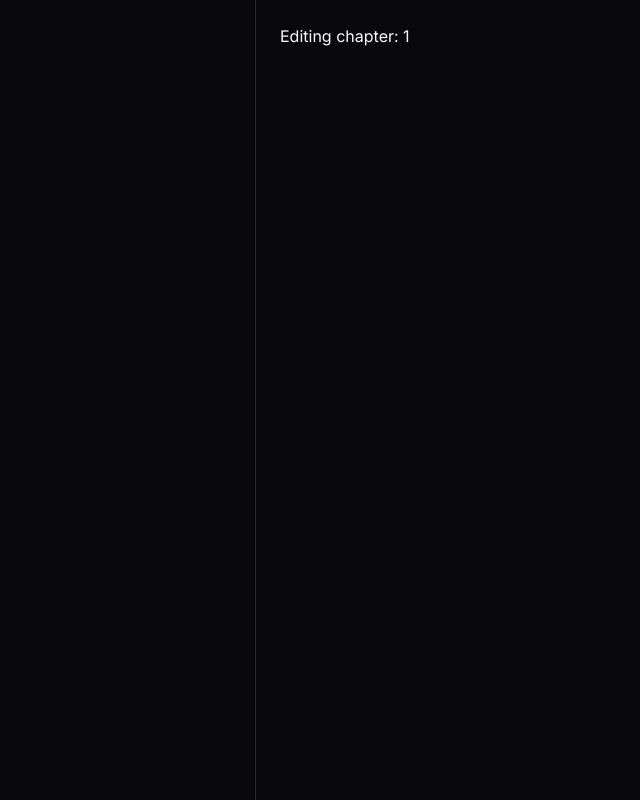
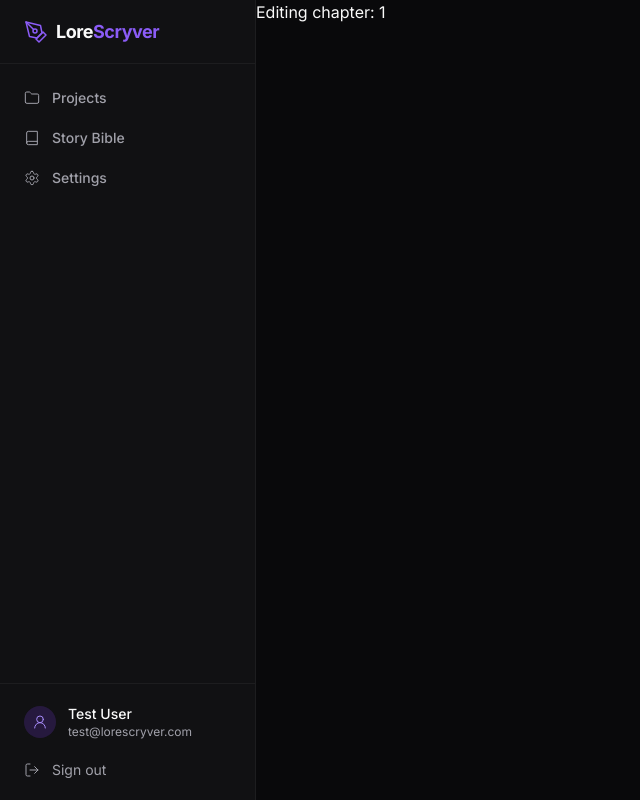
Before and after one commit to kodigero/lorescryver, a Next.js app: page /projects/1/editor/1 in a window 1280 px wide. Shown: the whole page, without its empty margins (0-640 px from the left). Built offline with nearby package versions, Linux system fonts and the light colour scheme.

Commit message:
feat: build dashboard layout with sidebar navigation

```diff
--- a/src/app/(dashboard)/layout.tsx
+++ b/src/app/(dashboard)/layout.tsx
@@ -1,15 +1,156 @@
+'use client';
+
+import Link from 'next/link';
+import { usePathname } from 'next/navigation';
+
+/* ── Icons ──────────────────────────────────────────────────────────── */
+
+function QuillIcon({ className }: { className?: string }) {
+  return (
+    <svg className={className} viewBox="0 0 24 24" fill="none" stroke="currentColor" strokeWidth="1.5" strokeLinecap="round" strokeLinejoin="round">
+      <path d="M12 19l7-7 3 3-7 7-3-3z" />
+      <path d="M18 13l-1.5-7.5L2 2l3.5 14.5L13 18l5-5z" />
+      <path d="M2 2l7.586 7.586" />
+      <circle cx="11" cy="11" r="2" />
+    </svg>
+  );
+}
+
+function FolderIcon({ className }: { className?: string }) {
+  return (
+    <svg className={className} viewBox="0 0 24 24" fill="none" stroke="currentColor" strokeWidth="1.5" strokeLinecap="round" strokeLinejoin="round">
+      <path d="M20 20a2 2 0 0 0 2-2V8a2 2 0 0 0-2-2h-7.9a2 2 0 0 1-1.69-.9L9.6 3.9A2 2 0 0 0 7.93 3H4a2 2 0 0 0-2 2v13a2 2 0 0 0 2 2Z" />
+    </svg>
+  );
+}
+
+function BookIcon({ className }: { className?: string }) {
+  return (
+    <svg className={className} viewBox="0 0 24 24" fill="none" stroke="currentColor" strokeWidth="1.5" strokeLinecap="round" strokeLinejoin="round">
+      <path d="M4 19.5v-15A2.5 2.5 0 0 1 6.5 2H20v20H6.5a2.5 2.5 0 0 1 0-5H20" />
+    </svg>
+  );
+}
+
+function SettingsIcon({ className }: { className?: string }) {
+  return (
+    <svg className={className} viewBox="0 0 24 24" fill="none" stroke="currentColor" strokeWidth="1.5" strokeLinecap="round" strokeLinejoin="round">
+      <path d="M12.22 2h-.44a2 2 0 0 0-2 2v.18a2 2 0 0 1-1 1.73l-.43.25a2 2 0 0 1-2 0l-.15-.08a2 2 0 0 0-2.73.73l-.22.38a2 2 0 0 0 .73 2.73l.15.1a2 2 0 0 1 1 1.72v.51a2 2 0 0 1-1 1.74l-.15.09a2 2 0 0 0-.73 2.73l.22.38a2 2 0 0 0 2.73.73l.15-.08a2 2 0 0 1 2 0l.43.25a2 2 0 0 1 1 1.73V20a2 2 0 0 0 2 2h.44a2 2 0 0 0 2-2v-.18a2 2 0 0 1 1-1.73l.43-.25a2 2 0 0 1 2 0l.15.08a2 2 0 0 0 2.73-.73l.22-.39a2 2 0 0 0-.73-2.73l-.15-.08a2 2 0 0 1-1-1.74v-.5a2 2 0 0 1 1-1.74l.15-.09a2 2 0 0 0 .73-2.73l-.22-.38a2 2 0 0 0-2.73-.73l-.15.08a2 2 0 0 1-2 0l-.43-.25a2 2 0 0 1-1-1.73V4a2 2 0 0 0-2-2z" />
+      <circle cx="12" cy="12" r="3" />
+    </svg>
+  );
+}
+
+function UserIcon({ className }: { className?: string }) {
+  return (
+    <svg className={className} viewBox="0 0 24 24" fill="none" stroke="currentColor" strokeWidth="1.5" strokeLinecap="round" strokeLinejoin="round">
+      <circle cx="12" cy="8" r="5" />
+      <path d="M20 21a8 8 0 0 0-16 0" />
+    </svg>
+  );
+}
+
+function LogOutIcon({ className }: { className?: string }) {
+  return (
+    <svg className={className} viewBox="0 0 24 24" fill="none" stroke="currentColor" strokeWidth="1.5" strokeLinecap="round" strokeLinejoin="round">
+      <path d="M9 21H5a2 2 0 0 1-2-2V5a2 2 0 0 1 2-2h4" />
+      <polyline points="16 17 21 12 16 7" />
+      <line x1="21" x2="9" y1="12" y2="12" />
+    </svg>
+  );
+}
+
+/* ── Navigation items ───────────────────────────────────────────────── */
+
+const navItems = [
+  { label: 'Projects', href: '/dashboard', icon: FolderIcon },
+  { label: 'Story Bible', href: '/dashboard/bible', icon: BookIcon },
+  { label: 'Settings', href: '/dashboard/settings', icon: SettingsIcon },
+];
+
+/* ── Layout ─────────────────────────────────────────────────────────── */
+
 export default function DashboardLayout({
   children,
 }: {
   children: React.ReactNode;
 }) {
+  const pathname = usePathname();
+
   return (
-    <div className="flex min-h-screen">
-      {/* Sidebar */}
-      <aside className="w-64 border-r">
-        {/* Navigation will go here */}
+    <div className="flex h-screen overflow-hidden bg-background">
+      {/* ── Sidebar ─────────────────────────────────────────────── */}
+      <aside className="hidden w-64 flex-col border-r border-white/5 bg-[hsl(240,6%,7%)] md:flex">
+        {/* Logo */}
+        <div className="flex h-16 items-center gap-2 border-b border-white/5 px-6">
+          <QuillIcon className="h-6 w-6 text-brand-500" />
+          <span className="text-lg font-bold tracking-tight">
+            Lore<span className="text-brand-500">Scryver</span>
+          </span>
+        </div>
+
+        {/* Nav */}
+        <nav className="flex-1 space-y-1 px-3 py-4">
+          {navItems.map((item) => {
+            const Icon = item.icon;
+            const isActive =
+              item.href === '/dashboard'
+                ? pathname === '/dashboard'
+                : pathname.startsWith(item.href);
+
+            return (
+              <Link
+                key={item.href}
+                href={item.href}
+                className={`flex items-center gap-3 rounded-lg px-3 py-2 text-sm font-medium transition ${
+                  isActive
+                    ? 'bg-brand-600/15 text-brand-400'
+                    : 'text-muted-foreground hover:bg-white/5 hover:text-foreground'
+                }`}
+              >
+                <Icon className="h-4 w-4" />
+                {item.label}
+              </Link>
+            );
+          })}
+        </nav>
+
+        {/* User area */}
+        <div className="border-t border-white/5 p-3">
+          <div className="flex items-center gap-3 rounded-lg px-3 py-2">
+            <div className="flex h-8 w-8 items-center justify-center rounded-full bg-brand-600/20 text-brand-400">
+              <UserIcon className="h-4 w-4" />
+            </div>
+            <div className="flex-1 truncate">
+              <div className="truncate text-sm font-medium">Test User</div>
+              <div className="truncate text-xs text-muted-foreground">test@lorescryver.com</div>
+            </div>
+          </div>
+          <Link
+            href="/"
+            className="mt-1 flex items-center gap-3 rounded-lg px-3 py-2 text-sm text-muted-foreground transition hover:bg-white/5 hover:text-foreground"
+          >
+            <LogOutIcon className="h-4 w-4" />
+            Sign out
+          </Link>
+        </div>
       </aside>
-      <main className="flex-1 p-6">{children}</main>
+
+      {/* ── Main content ────────────────────────────────────────── */}
+      <main className="flex flex-1 flex-col overflow-hidden">
+        {/* Mobile header */}
+        <div className="flex h-16 items-center gap-3 border-b border-white/5 px-6 md:hidden">
+          <QuillIcon className="h-6 w-6 text-brand-500" />
+          <span className="text-lg font-bold tracking-tight">
+            Lore<span className="text-brand-500">Scryver</span>
+          </span>
+        </div>
+
+        {/* Page content */}
+        <div className="flex-1 overflow-y-auto">
+          {children}
+        </div>
+      </main>
     </div>
   );
 }
```
